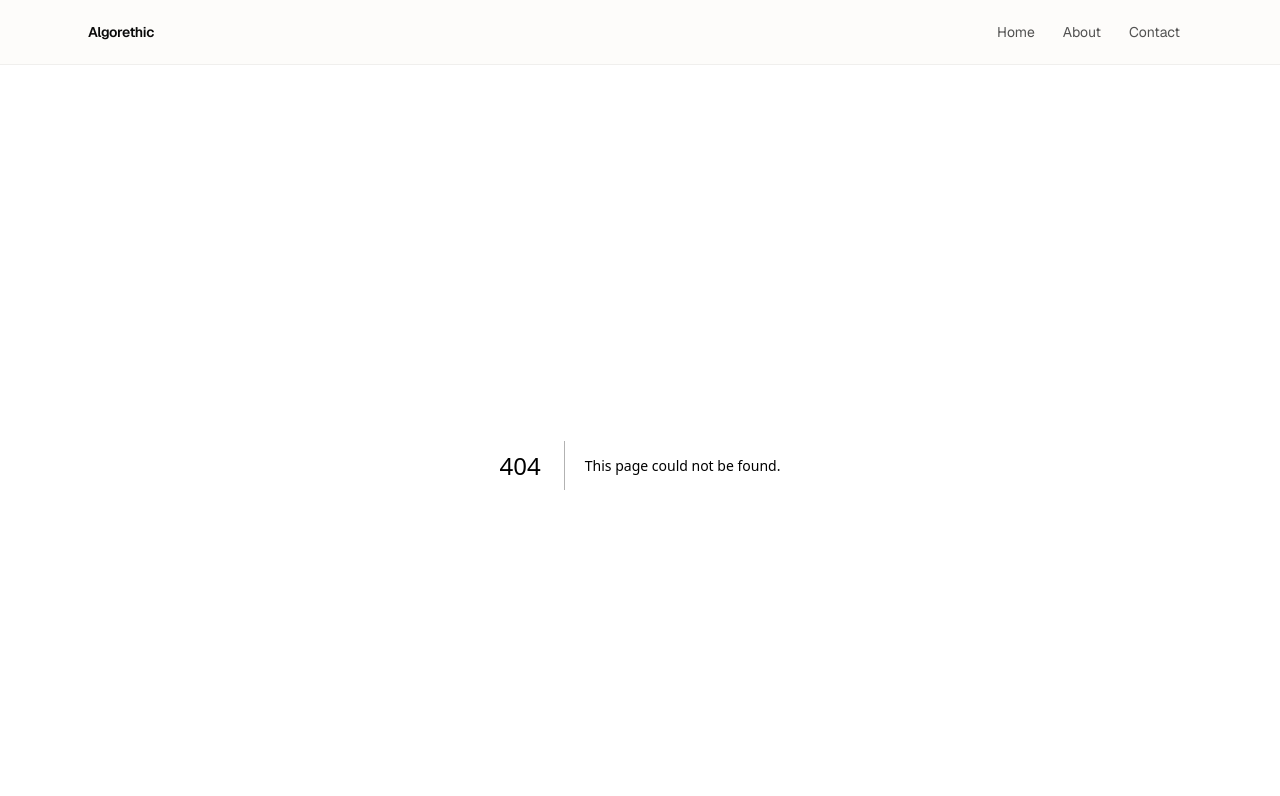
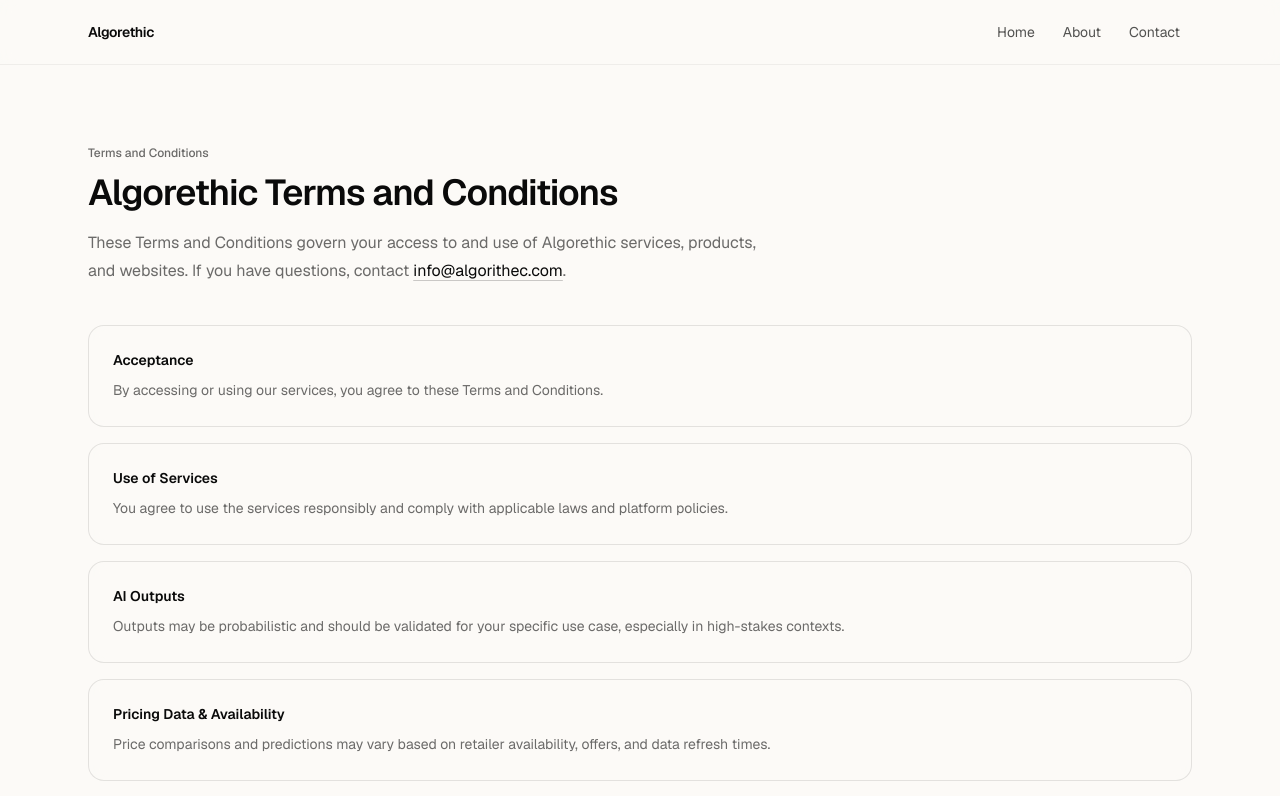
Before and after one commit to Algorithec/Algorithec-Website, a Next.js app in the folder tessarc/: page /terms in a window 1280 px wide. Before the commit this address had no page. Shown: the top 796 px of the page. Built offline with nearby package versions, Linux system fonts and the light colour scheme.

Commit message:
adding terms and condtions

```diff
--- /dev/null
+++ b/tessarc/src/app/terms/page.tsx
@@ -0,0 +1,70 @@
+export default function TermsPage() {
+  return (
+    <div className="mx-auto w-full max-w-6xl px-6 py-16 sm:py-20">
+      <div className="max-w-2xl">
+        <p className="text-xs font-medium text-foreground/60">
+          Terms and Conditions
+        </p>
+        <h1 className="mt-3 text-3xl font-semibold tracking-tight text-foreground sm:text-4xl">
+          Algorethic Terms and Conditions
+        </h1>
+        <p className="mt-4 text-sm leading-7 text-foreground/60 sm:text-base">
+          These Terms and Conditions govern your access to and use of Algorethic
+          services, products, and websites. If you have questions, contact{" "}
+          <a
+            href="mailto:info@algorithec.com"
+            className="text-foreground underline decoration-black/20 underline-offset-4 hover:decoration-black/40 dark:decoration-white/20 dark:hover:decoration-white/40"
+          >
+            info@algorithec.com
+          </a>
+          .
+        </p>
+      </div>
+
+      <div className="mt-10 grid gap-4">
+        {[
+          {
+            title: "Acceptance",
+            body: "By accessing or using our services, you agree to these Terms and Conditions.",
+          },
+          {
+            title: "Use of Services",
+            body: "You agree to use the services responsibly and comply with applicable laws and platform policies.",
+          },
+          {
+            title: "AI Outputs",
+            body: "Outputs may be probabilistic and should be validated for your specific use case, especially in high-stakes contexts.",
+          },
+          {
+            title: "Pricing Data & Availability",
+            body: "Price comparisons and predictions may vary based on retailer availability, offers, and data refresh times.",
+          },
+          {
+            title: "Intellectual Property",
+            body: "Algorethic and its licensors retain all rights in the services, models, software, and content, except where explicitly stated.",
+          },
+          {
+            title: "Disclaimer",
+            body: "Services are provided on an as-is and as-available basis, without warranties to the fullest extent permitted by law.",
+          },
+          {
+            title: "Limitation of Liability",
+            body: "To the fullest extent permitted by law, Algorethic will not be liable for indirect, incidental, or consequential damages.",
+          },
+          {
+            title: "Changes",
+            body: "We may update these terms from time to time. Continued use after updates constitutes acceptance of the updated terms.",
+          },
+        ].map((s) => (
+          <section
+            key={s.title}
+            className="rounded-2xl border border-black/10 bg-background/60 p-6 backdrop-blur dark:border-white/15"
+          >
+            <h2 className="text-sm font-semibold text-foreground">{s.title}</h2>
+            <p className="mt-2 text-sm leading-6 text-foreground/60">{s.body}</p>
+          </section>
+        ))}
+      </div>
+    </div>
+  );
+}
--- a/tessarc/src/components/ContactForm.tsx
+++ b/tessarc/src/components/ContactForm.tsx
@@ -1,6 +1,7 @@
 "use client";
 
 import { motion } from "framer-motion";
+import Link from "next/link";
 import { useState } from "react";
 
 export function ContactForm() {
@@ -32,6 +33,16 @@
             setSent(true);
           }}
         >
+          <div className="rounded-2xl border border-black/10 bg-background/60 p-4 text-sm text-foreground/70 backdrop-blur dark:border-white/15">
+            Prefer email?{" "}
+            <a
+              className="font-medium text-foreground underline decoration-black/20 underline-offset-4 hover:decoration-black/40 dark:decoration-white/20 dark:hover:decoration-white/40"
+              href="mailto:info@algorithec.com"
+            >
+              info@algorithec.com
+            </a>
+          </div>
+
           <div className="relative">
             <input
               id="name"
@@ -89,6 +100,17 @@
             Send
           </button>
 
+          <p className="text-xs leading-6 text-foreground/55">
+            By submitting, you agree to our{" "}
+            <Link
+              href="/terms"
+              className="text-foreground underline decoration-black/20 underline-offset-4 hover:decoration-black/40 dark:decoration-white/20 dark:hover:decoration-white/40"
+            >
+              Terms and Conditions
+            </Link>
+            .
+          </p>
+
           {sent && (
             <p className="text-sm text-foreground/60">
               Message captured. We’ll respond shortly.
--- a/tessarc/src/components/Footer.tsx
+++ b/tessarc/src/components/Footer.tsx
@@ -1,3 +1,4 @@
+import Link from "next/link";
 import { SocialLinks } from "@/components/SocialLinks";
 
 export function Footer() {
@@ -9,6 +10,14 @@
           <p className="text-sm text-foreground/60">
             Safe decision intelligence, from research to deployment.
           </p>
+          <div className="pt-2">
+            <Link
+              href="/terms"
+              className="text-xs text-foreground/60 underline decoration-black/20 underline-offset-4 hover:text-foreground hover:decoration-black/40 dark:decoration-white/20 dark:hover:decoration-white/40"
+            >
+              Terms and Conditions
+            </Link>
+          </div>
         </div>
         <SocialLinks />
       </div>
```
